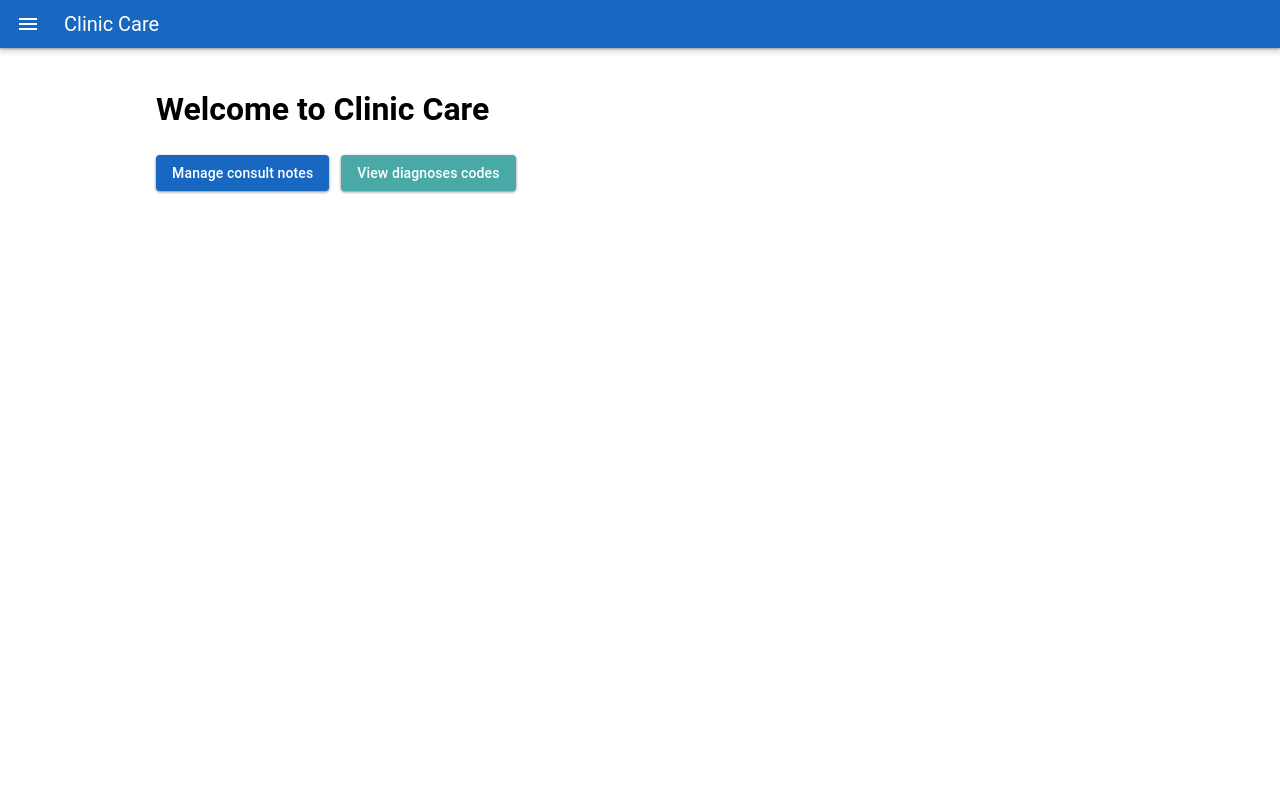
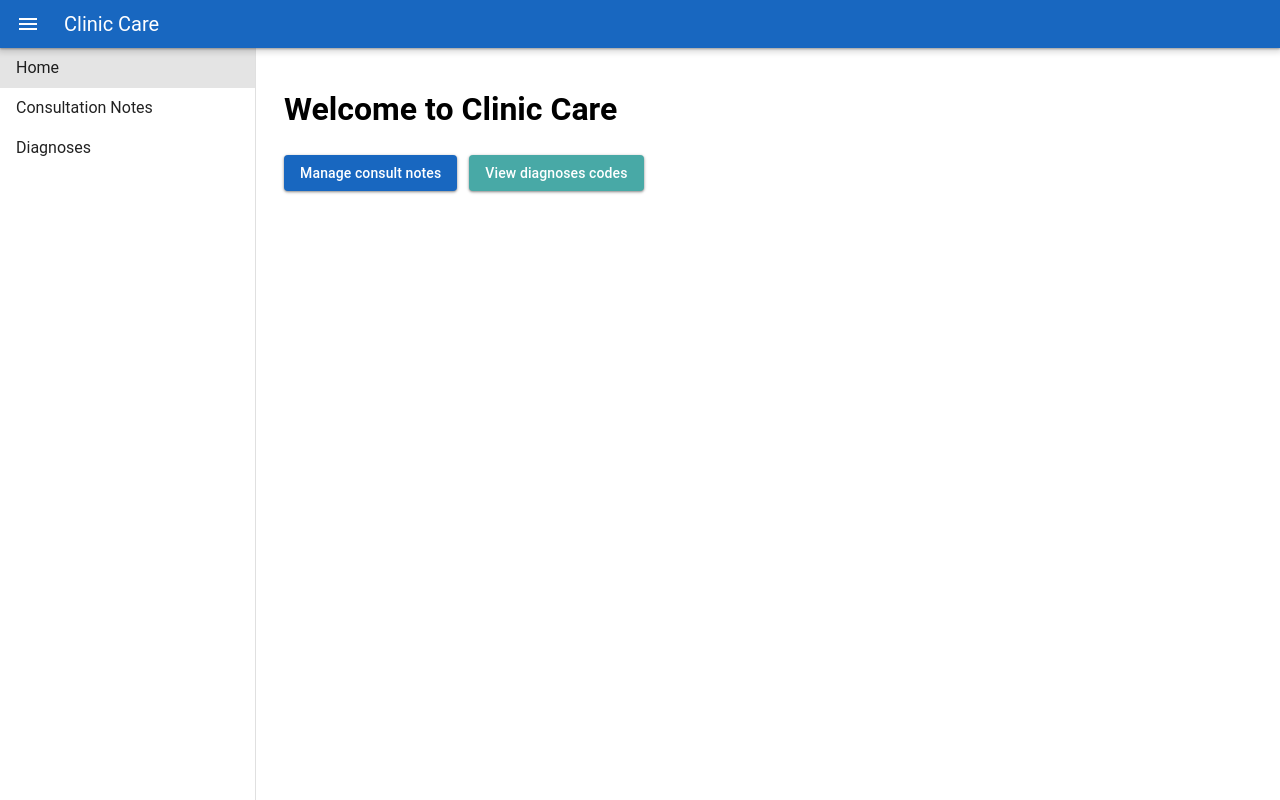
Before and after one commit to farahriz/clinic-care, a Nuxt app in the folder frontend/: page / in a window 1280 px wide. Built offline with nearby package versions, Linux system fonts and the light colour scheme.

Commit message:
feat: enable ssr

```diff
--- a/frontend/plugins/vuetify.ts
+++ b/frontend/plugins/vuetify.ts
@@ -7,6 +7,7 @@
 export default defineNuxtPlugin((app) => {
   const vuetify = createVuetify({
     // ... your configuration
+    ssr: true
   })
   app.vueApp.use(vuetify)
 })
```
